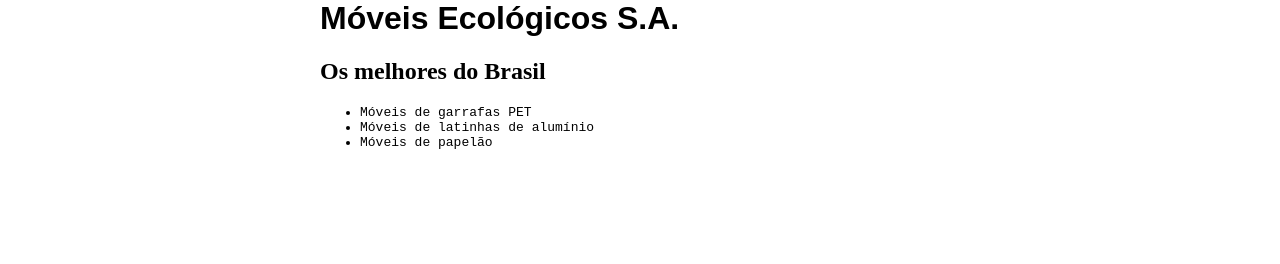
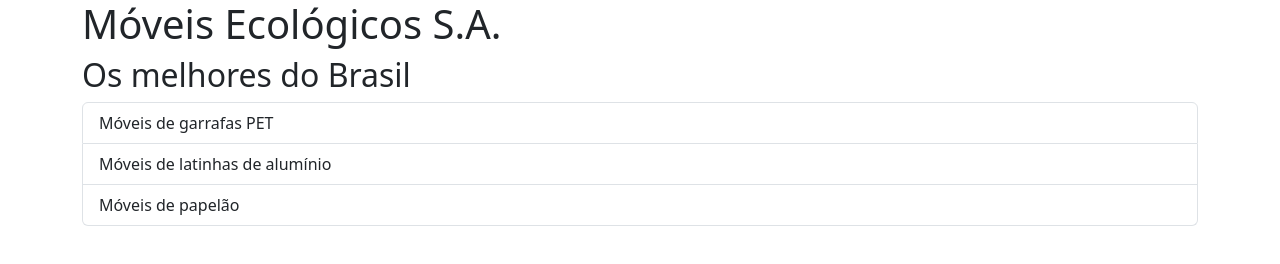
Before and after one commit to emilsonfilho/moveis, a plain HTML site: page index.html in a window 1280 px wide. Drawn offline with nearby package versions, Linux system fonts and the light colour scheme.

Commit message:
Adicionando Bootstrap

```diff
--- a/index.html
+++ b/index.html
@@ -1,23 +1,32 @@
 <html>
-    <!-- início do arquivo -->
   <head>
-        <!-- tags meta e link -->
-        <meta http-equiv="Content-Type" content="text/html;charset=UTF-8">
-        <meta name="description" content="Móveis ecológicos">
-        <meta name="keywords" content="moveis ecologicos">
-        <link rel="stylesheet" href="principal.css">
+    <meta http-equiv="Content-Type" content="text/html;charset=UTF-8" />
+    <meta name="description" content="Móveis ecológicos" />
+    <meta name="keywords" content="moveis ecologicos" />
+    <link
+      href="https://cdn.jsdelivr.net/npm/bootstrap@5.3.2/dist/css/bootstrap.min.css"
+      rel="stylesheet"
+    />
     <title>Móveis Ecológicos</title>
     <script src="js/principal.js"></script>
   </head>
-    <!-- restante do arquivo -->
   <body onload="trocaBanner()">
-        <!-- tag h1 -->
+    <div class="container">
+      <div class="jumbotron">
         <h1>Móveis Ecológicos S.A.</h1>
         <h2 id="mensagem">Móveis Ecológicos</h2>
-        <ul>
-            <li>Móveis de garrafas PET</li>
-            <li>Móveis de latinhas de alumínio</li>
-            <li>Móveis de papelão</li>
+        <ul class="list-group">
+          <li class="list-group-item">Móveis de garrafas PET</li>
+          <li class="list-group-item">Móveis de latinhas de alumínio</li>
+          <li class="list-group-item">Móveis de papelão</li>
         </ul>
+      </div>
+    </div>
   </body>
 </html>
+
+<script
+  src="https://cdn.jsdelivr.net/npm/bootstrap@5.3.2/dist/js/bootstrap.bundle.min.js"
+  integrity="sha384-C6RzsynM9kWDrMNeT87bh95OGNyZPhcTNXj1NW7RuBCsyN/o0jlpcV8Qyq46cDfL"
+  crossorigin="anonymous"
+></script>
--- a/principal.css
+++ /dev/null
@@ -1,12 +0,0 @@
-body {
-    width: 50%;
-    margin: auto;
-}
-
-h1 {
-    font-family: sans-serif;
-}
-
-li {
-    font-family: monospace;
-}
```
Lines whose indentation alone changed are shown as unchanged.
